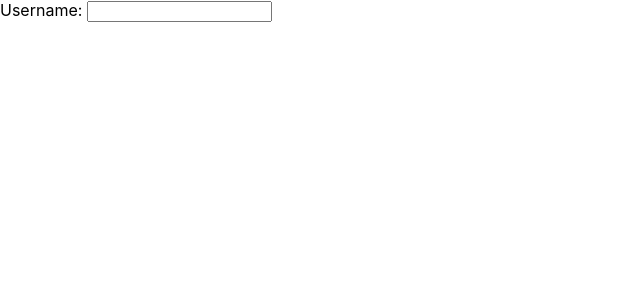
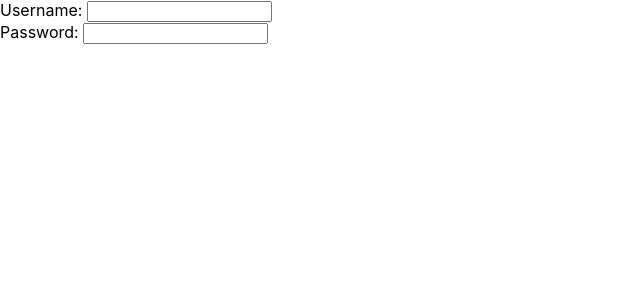
Before and after one commit to kmarks2013/indexing-blog-client, a React (Create React App) app: page / in a window 1280 px wide. Shown: the top 300 px of the page, without its empty margins (0-640 px from the left). Built offline with nearby package versions, Linux system fonts and the light colour scheme.

Commit message:
ads lable and input for password with event listener

```diff
--- a/src/App.js
+++ b/src/App.js
@@ -12,6 +12,9 @@ function App() {
       <form>
         <label >Username: </label>
         <input type="text" value={username} onChange={(e) => setUsername(e.target.value)} />
+        <br/>
+        <label >Password: </label>
+        <input type="text" value={password} onChange={(e) => setPassword(e.target.value)} />
       </form>
     </div>
   );
```
